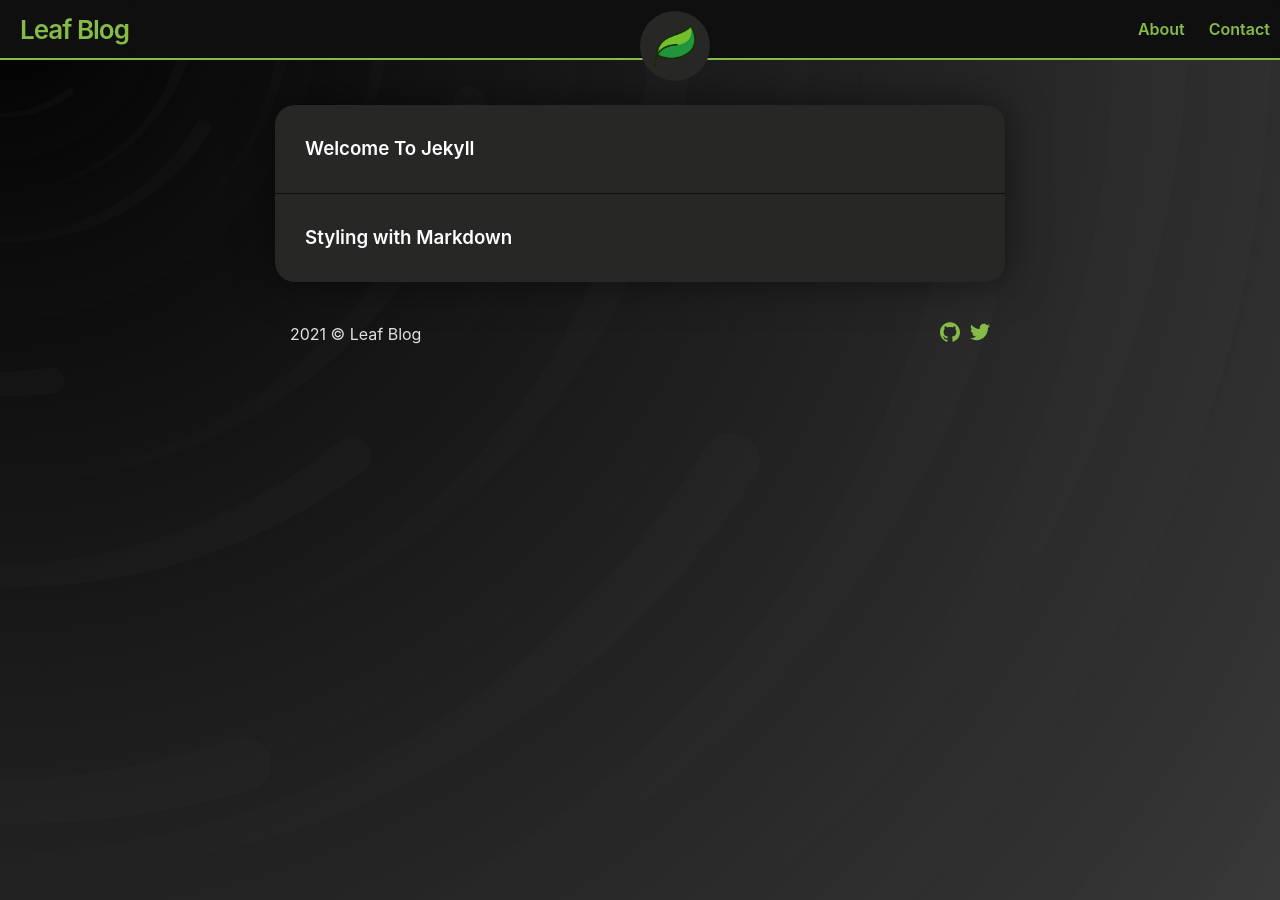
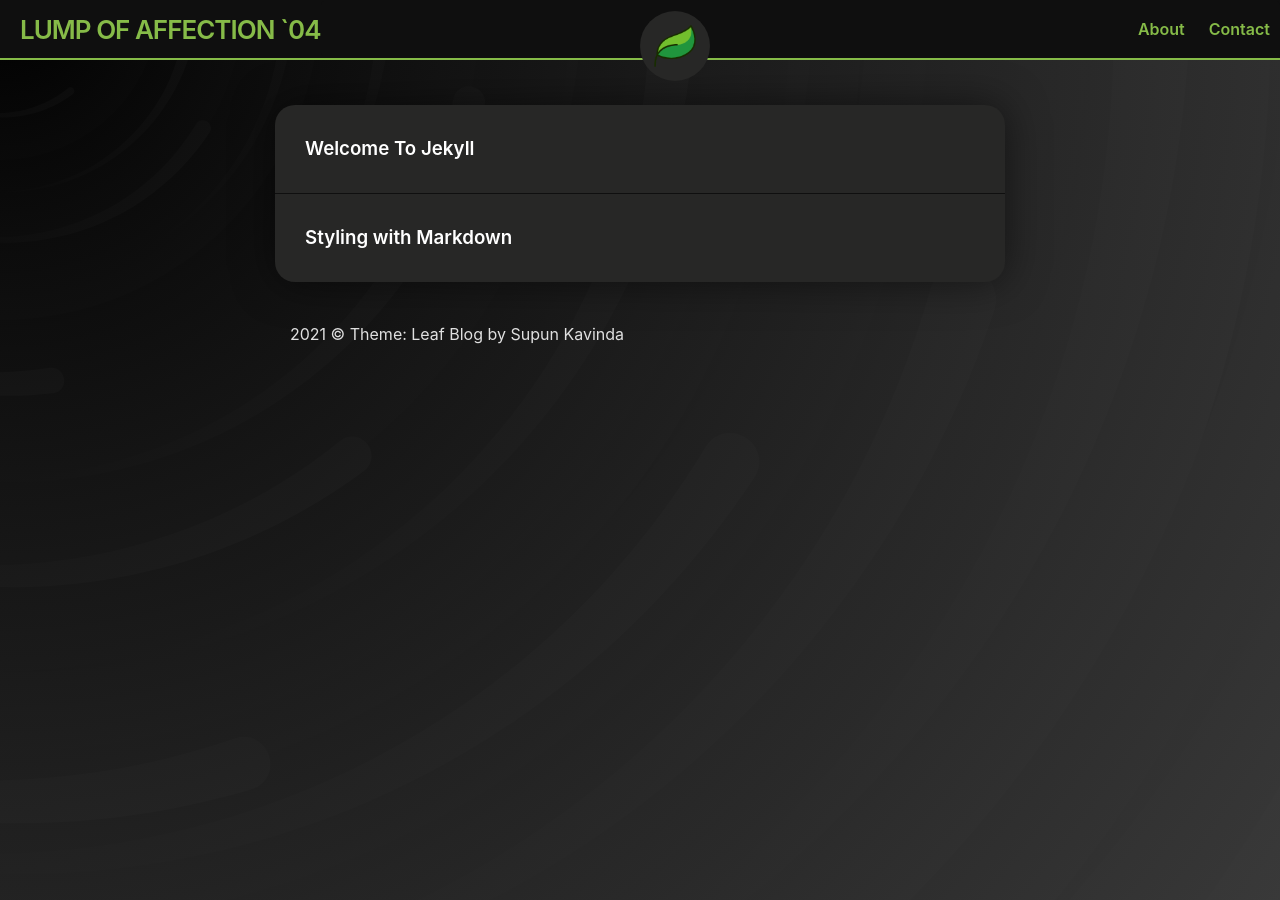
Before and after one commit to lump04/lump, a Jekyll site: the page built from index.md, in a window 1280 px wide. Built offline with Jekyll 4.4.1, drawn with Linux system fonts in a browser that asks for light colours.

Commit message:
edited title and footer

```diff
--- a/_config.yml
+++ b/_config.yml
@@ -1,18 +1,18 @@
-title: Leaf Blog
+title: LUMP OF AFFECTION `04
 iconURL: assets/default-icon.png
 theme: jekyll-theme-leaf
 
 # for a clean URL
 permalink: :slug
 
-social:
-  twitter: _SupunKavinda
-  github: SupunKavinda
+#social:
+#  twitter: _SupunKavinda
+#  github: SupunKavinda
 
-plugins:
- - jekyll-feed
- - jekyll-seo-tag
+#plugins:
+# - jekyll-feed
+# - jekyll-seo-tag
 
-### comments & analytics
-hyvor_talk_website_id: 14
-google_analytics: UA-NNNNNNNN-N
+#### comments & analytics
+#hyvor_talk_website_id: 14
+#google_analytics: UA-NNNNNNNN-N
--- a/_includes/footer.html
+++ b/_includes/footer.html
@@ -4,15 +4,7 @@
     <div class="wrapper">
 
         <div class="footer">
-            <div class="footer-title">{{ 'now' | date: '%Y' }} &copy; {{site.title}}</div>
-
-            <div class="footer-social-links">
-                <a target="_blank" rel="me" href="https://github.com/{{ site.social.github }}">
-                    <svg role="img" viewBox="0 0 24 24" xmlns="http://www.w3.org/2000/svg"><title>GitHub icon</title><path d="M12 .297c-6.63 0-12 5.373-12 12 0 5.303 3.438 9.8 8.205 11.385.6.113.82-.258.82-.577 0-.285-.01-1.04-.015-2.04-3.338.724-4.042-1.61-4.042-1.61C4.422 18.07 3.633 17.7 3.633 17.7c-1.087-.744.084-.729.084-.729 1.205.084 1.838 1.236 1.838 1.236 1.07 1.835 2.809 1.305 3.495.998.108-.776.417-1.305.76-1.605-2.665-.3-5.466-1.332-5.466-5.93 0-1.31.465-2.38 1.235-3.22-.135-.303-.54-1.523.105-3.176 0 0 1.005-.322 3.3 1.23.96-.267 1.98-.399 3-.405 1.02.006 2.04.138 3 .405 2.28-1.552 3.285-1.23 3.285-1.23.645 1.653.24 2.873.12 3.176.765.84 1.23 1.91 1.23 3.22 0 4.61-2.805 5.625-5.475 5.92.42.36.81 1.096.81 2.22 0 1.606-.015 2.896-.015 3.286 0 .315.21.69.825.57C20.565 22.092 24 17.592 24 12.297c0-6.627-5.373-12-12-12"/></svg>
-                </a>
-                <a target="_blank" rel="me" href="https://twitter.com/{{ site.social.twitter }}">
-                    <svg role="img" viewBox="0 0 24 24" xmlns="http://www.w3.org/2000/svg"><title>Twitter icon</title><path d="M23.954 4.569c-.885.389-1.83.654-2.825.775 1.014-.611 1.794-1.574 2.163-2.723-.951.555-2.005.959-3.127 1.184-.896-.959-2.173-1.559-3.591-1.559-2.717 0-4.92 2.203-4.92 4.917 0 .39.045.765.127 1.124C7.691 8.094 4.066 6.13 1.64 3.161c-.427.722-.666 1.561-.666 2.475 0 1.71.87 3.213 2.188 4.096-.807-.026-1.566-.248-2.228-.616v.061c0 2.385 1.693 4.374 3.946 4.827-.413.111-.849.171-1.296.171-.314 0-.615-.03-.916-.086.631 1.953 2.445 3.377 4.604 3.417-1.68 1.319-3.809 2.105-6.102 2.105-.39 0-.779-.023-1.17-.067 2.189 1.394 4.768 2.209 7.557 2.209 9.054 0 13.999-7.496 13.999-13.986 0-.209 0-.42-.015-.63.961-.689 1.8-1.56 2.46-2.548l-.047-.02z"/></svg>
-                    </a>
+            <div class="footer-title">{{ 'now' | date: '%Y' }} &copy; Theme: Leaf Blog by Supun Kavinda </div>
             </div>
         </div>
     </div>
```
